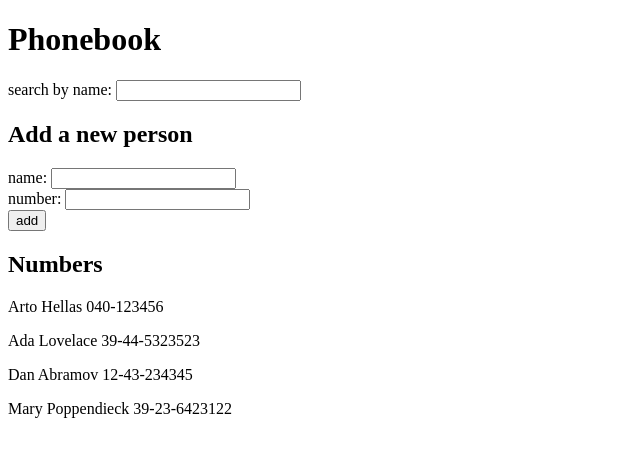
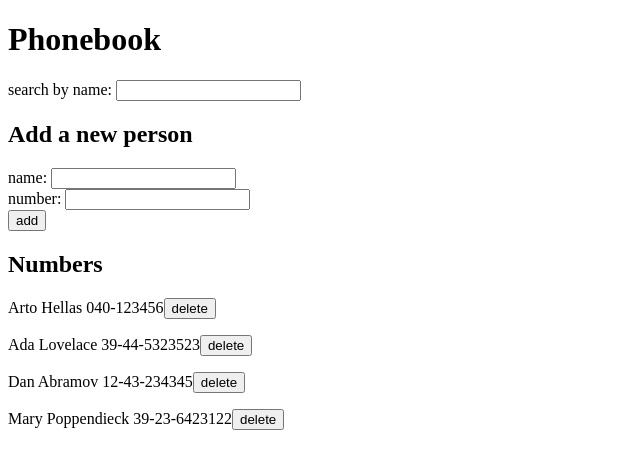
Before and after one commit to joerhew/fullstackopen, a React (Create React App) app in the folder part2/phonebook/: page / in a window 1280 px wide. Shown: the top 468 px of the page, without its empty margins (0-640 px from the left). Built offline with nearby package versions, Linux system fonts and the light colour scheme; data requests are answered from the project's data file.

Commit message:
finished ex2.15

```diff
--- a/part2/phonebook/src/App.js
+++ b/part2/phonebook/src/App.js
@@ -1,9 +1,9 @@
 import { useState, useEffect } from 'react';
-import axios from 'axios';
 
 import Search from './components/Search';
 import AddNewPersonForm from './components/AddNewPersonForm';
 import Persons from './components/Persons';
+import personServices from './services/person'
 
 const App = () => {
   const [persons, setPersons] = useState([]);
@@ -12,23 +12,37 @@ const App = () => {
   const [searchName, setSearchName] = useState('');
 
   useEffect(() => {
-    axios
-      .get('http://localhost:3001/persons')
-      .then(response => {
-        console.log(response.data);
-        setPersons(response.data);
-      })
+    personServices
+      .getAll()
+      .then(persons => setPersons(persons))
   }, [])
 
   const addPerson = (event) => {
     event.preventDefault();
+    const personObject = {
+      name: newName,
+      number: newPhone
+    }
+
     if (persons.some(person => person.name === newName)) { //If the person's name is already in the phonebook
-      alert(`${newName} is already added to phonebook`); //Alert
+      if (window.confirm(`${newName} is already added to phonebook, replace the old number with the new one?`)) {
+        let personToUpdate = persons.find(person => person.name === newName)
+        personServices
+          .update(personToUpdate.id, personObject)
+          .then(returnedPerson => {
+            console.log(returnedPerson)
+            setPersons(persons.map(person => person.id !== personToUpdate.id ? person : returnedPerson));
+          });
+      }
     } else {
-      setPersons(persons.concat({name: newName, number: newPhone})); //Add new person
-      setNewName(''); //Set name input to blank
-      setNewPhone(''); //Set phone input to blank
-      setSearchName(''); //Set search input to blank
+      personServices
+        .create(personObject)
+        .then(returnedPerson => {
+          setPersons(persons.concat(returnedPerson));
+          setNewName(''); //Set name input to blank
+          setNewPhone(''); //Set phone input to blank
+          setSearchName(''); //Set search input to blank
+        })
     };
   }
 
@@ -51,6 +65,18 @@ const App = () => {
     ? persons.filter((person) => person.name.toLowerCase().includes(searchName.toLowerCase()))
     : persons;
 
+  const removePerson = (event) => {
+    const idToDelete = Number(event.target.id);
+    const nameToDelete = persons.find(person => person.id === idToDelete).name
+    if (window.confirm(`Delete ${nameToDelete}?`)) {
+      personServices
+        .remove(event.target.id)
+        .then(() => {
+          setPersons(persons.filter(person => person.id !== idToDelete));
+        })
+    }
+  }
+
   return (
     <div>
       <h1>Phonebook</h1>
@@ -58,7 +84,7 @@ const App = () => {
       <h2>Add a new person</h2>
       <AddNewPersonForm addPerson={addPerson} newName={newName} typeNewName={typeNewName} newPhone={newPhone} typeNewPhone={typeNewPhone} />
       <h2>Numbers</h2>
-      <Persons persons={PersonsToShow}/>
+      <Persons persons={PersonsToShow} deletePerson={removePerson} />
     </div>
   )
 }
--- a/part2/phonebook/src/components/Person.js
+++ b/part2/phonebook/src/components/Person.js
@@ -1,7 +1,10 @@
-const Person = ({ person }) => (
-  <>
-    <p>{person.name} {person.number}</p>
-  </>
+const Person = ({ person, deletePerson }) => (
+  <div>
+    <p>
+      {person.name} {person.number}
+      <button id={person.id} onClick={deletePerson}>delete</button>
+    </p>
+  </div>
 )
 
 export default Person;
--- a/part2/phonebook/src/components/Persons.js
+++ b/part2/phonebook/src/components/Persons.js
@@ -1,8 +1,8 @@
 import Person from "./Person";
 
-const Persons = ({ persons }) => {
+const Persons = ({ persons, deletePerson }) => {
   return persons.map(person =>
-    <Person key={person.name} person={person} />
+    <Person key={person.name} person={person} deletePerson={deletePerson} />
   )
 }
 
--- /dev/null
+++ b/part2/phonebook/src/services/person.js
@@ -0,0 +1,28 @@
+import axios from 'axios';
+const baseUrl = 'http://localhost:3001/persons'
+
+const getAll = () => {
+  return axios
+    .get(baseUrl)
+    .then(response => response.data)
+}
+
+const create = newObject => {
+  return axios
+    .post(baseUrl, newObject)
+    .then(response => response.data)
+}
+
+const remove = id => {
+  return axios
+    .delete(`${baseUrl}/${id}`)
+    .then(response => response.data)
+}
+
+const update = (id, data) => {
+  return axios
+    .put(`${baseUrl}/${id}`, data)
+    .then(response => response.data)
+}
+
+export default { getAll, create, remove, update };
```
